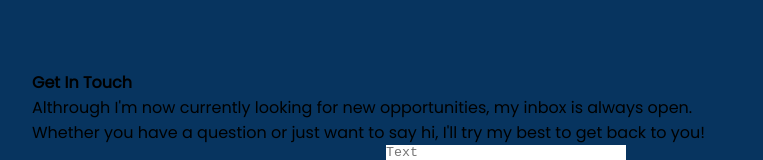
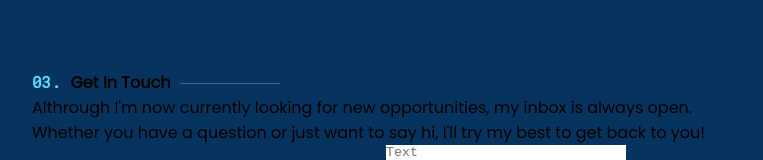
Before and after one commit to StroverIT/portfolio, a React (Create React App) app: page / in a window 1280 px wide. Shown: the part 2010-2170 px from the top of the page, without its empty margins (258-1021 px from the left). Built offline with nearby package versions, Linux system fonts and the light colour scheme.

Commit message:
changing to scss

```diff
--- a/src/components/contact/Contact.jsx
+++ b/src/components/contact/Contact.jsx
@@ -1,10 +1,10 @@
 import React from 'react';
-import "./contact.css";
+import "./contact.scss";
 
 const Contact = () => {
     return (
         <div>
-            <h4>Get In Touch</h4>
+            <h4 className="title">Get In Touch</h4>
             <p>
                 Althrough I'm now currently looking for new opportunities, my inbox is always open.
                 Whether you have a question or just want to say hi, I'll try my best to get back to you!
```
Also changed, not shown: src/components/contact/contact.css (deleted).
